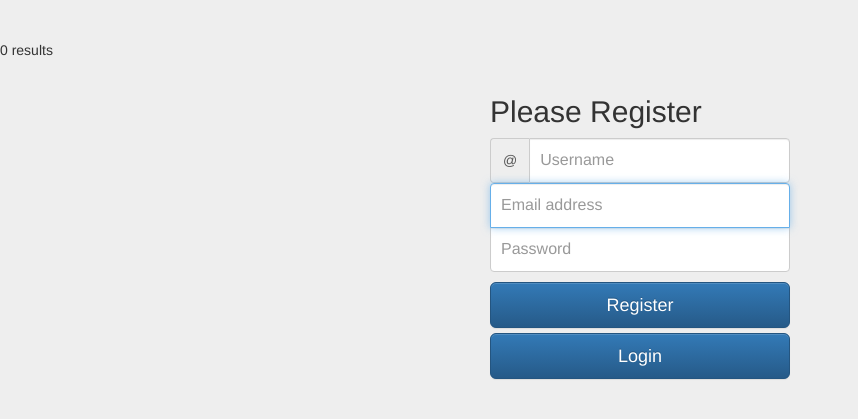
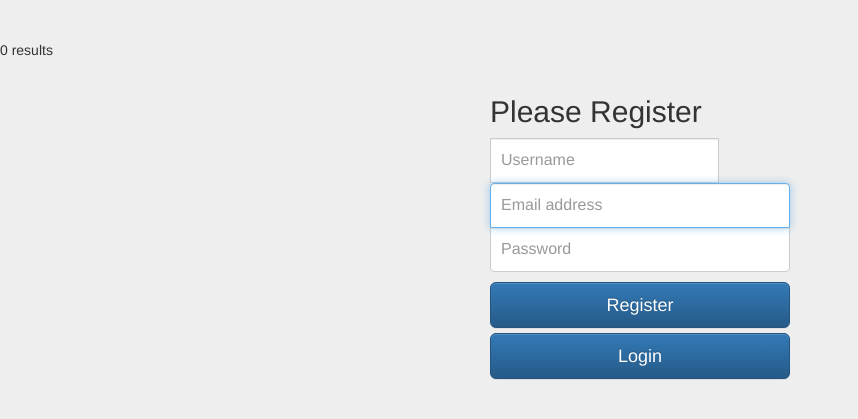
Before and after one commit to xDannyx/sklep, a PHP site: page /register.php in a window 1280 px wide. Shown: the top 419 px of the page, without its empty margins (0-858 px from the left). Run offline with PHP 8.4, Linux system fonts and the light colour scheme; data that the repository does not hold is empty.

Commit message:
zmiany stylistyczne

```diff
--- a/register.php
+++ b/register.php
@@ -5,7 +5,7 @@
 	      $email = $_POST['email'];
         $password = $_POST['password'];
 
-        $query = "INSERT INTO `klienci` (login, hash_hasla, imie, nazwisko) VALUES ('$username', '$password', '$email','$email')";
+        $query = "INSERT INTO `klienci` (login, hash_hasla, imie) VALUES ('$username', '$password', '$email)";
         $result = mysqli_query($connection, $query);
         if($result){
             $smsg = "User Created Successfully.";
@@ -33,10 +33,9 @@
       <form class="form-signin" method="POST">
         <h2 class="form-signin-heading">Please Register</h2>
         <div class="input-group">
-	  <span class="input-group-addon" id="basic-addon1">@</span>
 	  <input type="text" name="username" class="form-control" placeholder="Username" required>
 	</div>
-        <label for="inputEmail" class="sr-only">imie</label>
+        <label for="inputEmail" class="sr-only">email</label>
         <input type="email" name="email" id="inputEmail" class="form-control" placeholder="Email address" required autofocus>
         <label for="inputPassword" class="sr-only">Password</label>
         <input type="password" name="password" id="inputPassword" class="form-control" placeholder="Password" required>
```
